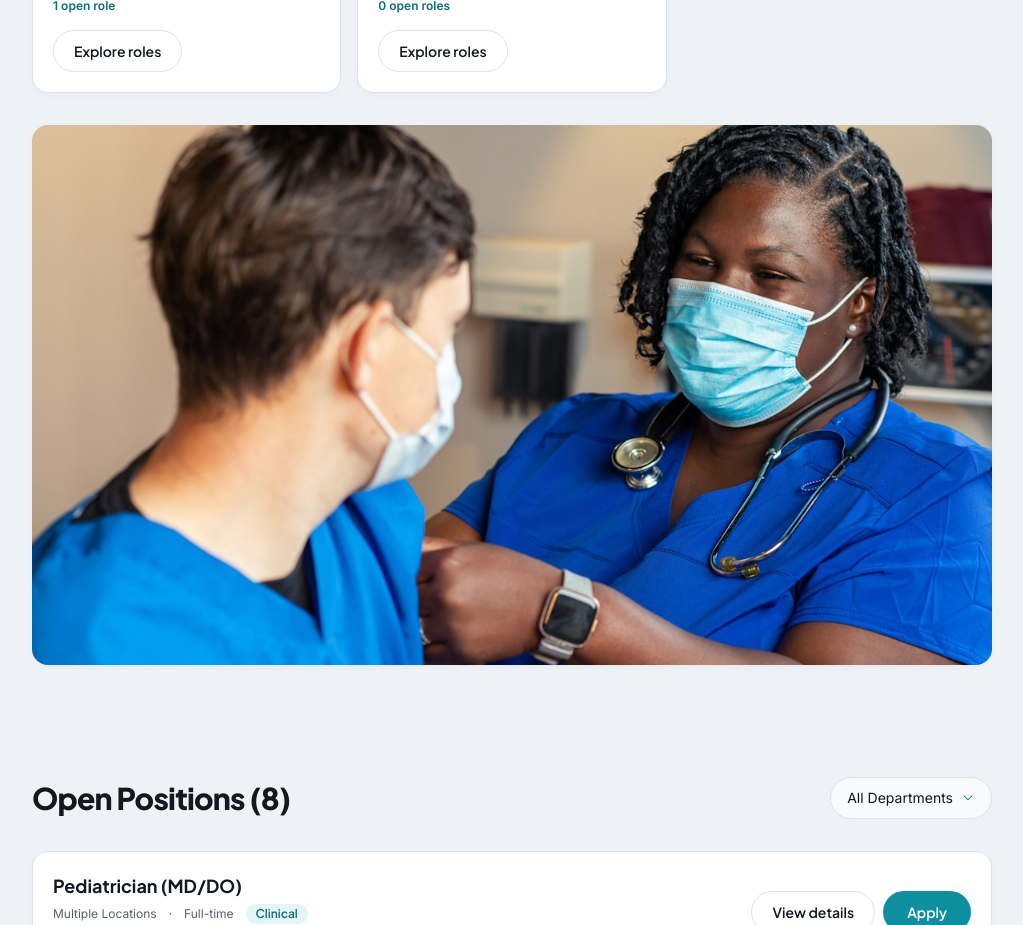
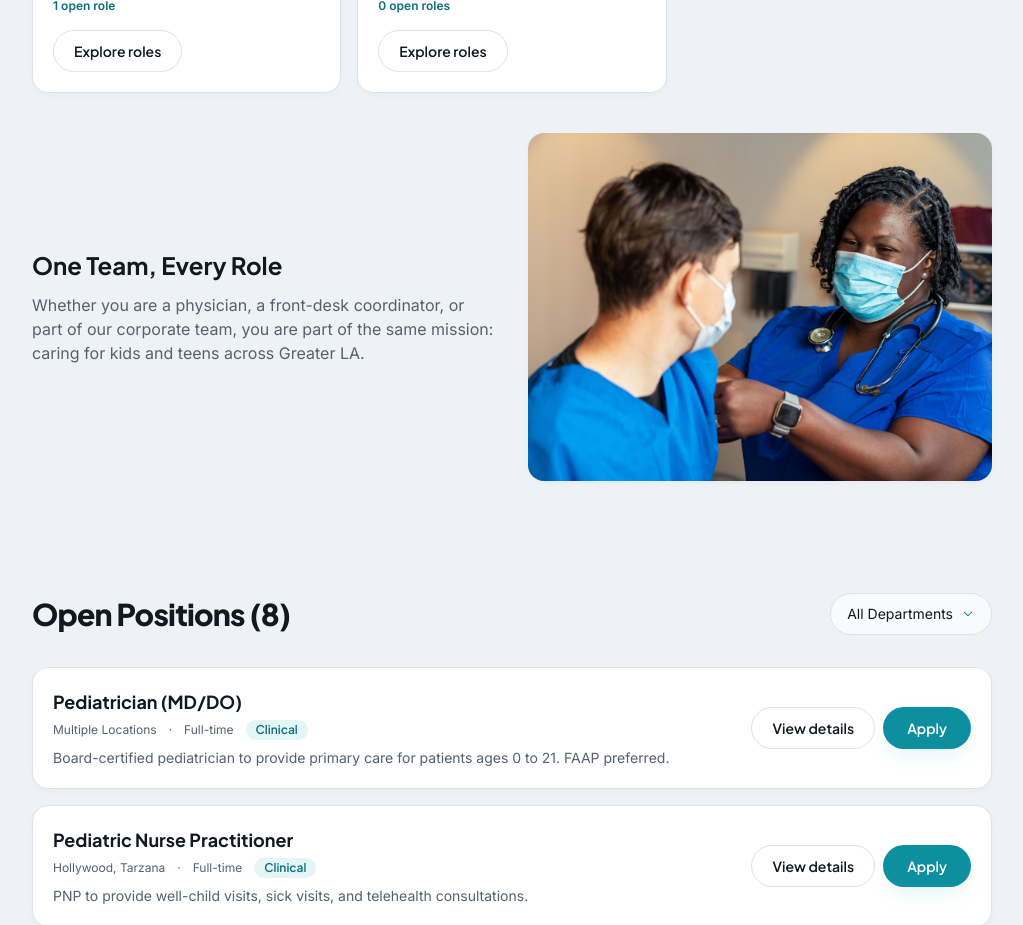
Before and after one commit to sanjulablockchain/kt-doctor, a Next.js app: page /en/careers in a window 1280 px wide. Shown: the part 4980-5905 px from the top of the page, without its empty margins (128-1151 px from the left). Built offline with nearby package versions, Linux system fonts and the light colour scheme.

Commit message:
feat: enhance CareersRoleBrowser with closing section and translations

```diff
--- a/components/CareersRoleBrowser.tsx
+++ b/components/CareersRoleBrowser.tsx
@@ -47,18 +47,26 @@ export function CareersRoleBrowser({ onExplore }: Props) {
             );
           })}
         </div>
-        <Reveal delayMs={200}>
-          <div className="relative mt-8 aspect-video overflow-hidden rounded-2xl shadow-card">
+        <div className="mt-10 grid gap-8 lg:grid-cols-2 lg:items-center">
+          <Reveal delayMs={160}>
+            <h3 className="font-display text-xl font-bold text-ink sm:text-2xl">
+              {t("roleBrowserClosingHeading")}
+            </h3>
+            <p className="mt-3 text-ink-soft">{t("roleBrowserClosingBody")}</p>
+          </Reveal>
+          <Reveal delayMs={220}>
+            <div className="relative aspect-4/3 overflow-hidden rounded-2xl shadow-card">
               <Image
                 src="/careers/culture.jpg"
                 alt={t("roleBrowserImageAlt")}
                 fill
-              sizes="100vw"
+                sizes="(min-width: 1024px) 45vw, 100vw"
                 className="object-cover"
               />
             </div>
           </Reveal>
         </div>
+      </div>
     </section>
   );
 }
--- a/messages/en.json
+++ b/messages/en.json
@@ -341,6 +341,8 @@
     "roleBrowserExplore": "Explore roles",
     "roleBrowserOpenRoles": "{count, plural, one {# open role} other {# open roles}}",
     "roleBrowserImageAlt": "Kids & Teens team members collaborating across roles",
+    "roleBrowserClosingHeading": "One Team, Every Role",
+    "roleBrowserClosingBody": "Whether you are a physician, a front-desk coordinator, or part of our corporate team, you are part of the same mission: caring for kids and teens across Greater LA.",
     "formEyebrow": "Apply",
     "formHeading": "Apply to join our team",
     "formIntro": "Tell us a bit about you and attach your CV. We'll be in touch if there's a fit.",
--- a/messages/es.json
+++ b/messages/es.json
@@ -341,6 +341,8 @@
     "roleBrowserExplore": "Explorar puestos",
     "roleBrowserOpenRoles": "{count, plural, one {# puesto disponible} other {# puestos disponibles}}",
     "roleBrowserImageAlt": "Miembros del equipo de Kids & Teens colaborando en distintos puestos",
+    "roleBrowserClosingHeading": "Un Equipo, Cada Puesto",
+    "roleBrowserClosingBody": "Ya sea médico, coordinador de recepción o parte de nuestro equipo corporativo, usted forma parte de la misma misión: cuidar a niños y adolescentes en toda el área de Los Ángeles.",
     "formEyebrow": "Postúlese",
     "formHeading": "Postúlese para unirse a nuestro equipo",
     "formIntro": "Cuéntenos un poco sobre usted y adjunte su currículum. Nos pondremos en contacto si hay una buena opción.",
```
Also changed, not shown: 1 other file (tests, documents, lock files or other folders). Lines whose indentation alone changed are shown as unchanged.
